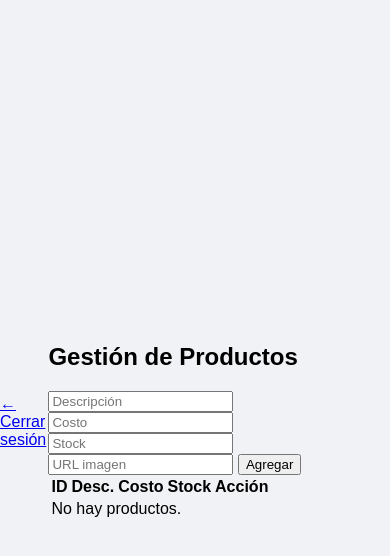
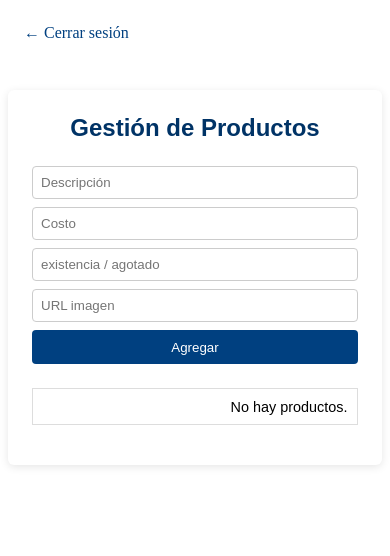
Before and after one commit to sofiag20/Parnet, a Flask app: page /productos_admin2 in a window 390 px wide. Shown: the top 556 px of the page. Run offline with Flask 3, Linux system fonts and the light colour scheme; the visitor is signed in with stand-in values (Sample User, id 1); data that the repository does not hold is empty; parts of the project's set-up code (start-up, migrations or seed data) failed here and were passed over.

Commit message:
buenas mejoras solo falta editar y imagenes

```diff
--- a/App.py
+++ b/App.py
@@ -1,33 +1,40 @@
-from flask import Flask, render_template, redirect, url_for, jsonify, session, request
+# App.py
+from flask import (
+    Flask, render_template, redirect, url_for,
+    session, request
+)
 from flask_socketio import SocketIO, emit
 from models.Database import Database
+from models.Noticia   import Noticia
+from models.Visita    import Visita
+from models.Usuario   import Usuario
+from models.Producto  import Producto
 
-db = Database.get_instance()  # ✅ OBLIGATORIO desde aquí
+# Instancia única de SQLAlchemy
+db = Database.get_instance()
 
-from models.Noticia import Noticia
-from models.Visita import Visita
-from models.Usuario import Usuario
-from models.Producto import Producto
-
-app = Flask(__name__)
+app = Flask(__name__, static_folder='static', template_folder='templates')
 app.secret_key = "admin123"
-app.config['SQLALCHEMY_DATABASE_URI'] = 'mysql+pymysql://cecilio:ceci1282@localhost/parnet'
+app.config['SQLALCHEMY_DATABASE_URI']        = 'mysql+pymysql://cecilio:ceci1282@localhost/parnet'
 app.config['SQLALCHEMY_TRACK_MODIFICATIONS'] = False
 
-db.init_app(app)  # ✅ ASOCIA la instancia Singleton a la app
-
+# Asociamos db y SocketIO
+db.init_app(app)
 socketio = SocketIO(app)
 
+# Mantiene los sid de usuarios conectados
+usuarios_conectados = set()
 
-# Variable global para usuarios conectados
-usuarios_conectados = set()
+# ——————————————————————————————
+# RUTAS PÚBLICAS
+# ——————————————————————————————
 
 @app.route("/")
 def index():
-    # Noticias
-    noticias_query = Noticia.query.order_by(Noticia.id_notice.desc()).limit(5).all()
-    noticias_dict = [n.to_dict() for n in noticias_query]
-    # Contador de visitas (incrementa al cargar la página)
+    noticias = Noticia.query \
+        .order_by(Noticia.id_notice.desc()) \
+        .limit(5) \
+        .all()
     visita = Visita.query.first()
     if not visita:
         visita = Visita(total=1)
@@ -35,20 +42,14 @@ def index():
     else:
         visita.total += 1
     db.session.commit()
-    return render_template("index.html", noticias=noticias_dict, visitas=visita.total)
 
+    return render_template(
+        "index.html",
+        noticias=[n.to_dict() for n in noticias],
+        visitas=visita.total
+    )
 
-@socketio.on('connect')
-def manejar_conexion():
-    usuarios_conectados.add(request.sid)
-    emit('actualizar_conectados', len(usuarios_conectados), broadcast=True)
-
-@socketio.on('disconnect')
-def manejar_desconexion():
-    usuarios_conectados.discard(request.sid)
-    emit('actualizar_conectados', len(usuarios_conectados), broadcast=True)
-
-
+# Fragmentos cargados por AJAX
 @app.route("/contenido/principal")
 def contenido_principal():
     return render_template("fragmentos/principal.html")
@@ -61,12 +62,10 @@ def contenido_quienes():
 def contenido_clientes():
     return render_template("fragmentos/clientes.html")
 
-
-
+# Páginas completas estáticas
 @app.route("/servicios")
 def servicios():
     return render_template("servicios.html")
-
 
 @app.route("/productos")
 def productos():
@@ -76,80 +75,28 @@ def productos():
 def contacto():
     return render_template("contacto.html")
 
-@app.route("/contenido/admin")
-def contenido_admin():
-    if session.get("rol") == "admin":
-        return render_template("fragmentos/admin.html")
-    return "No autorizado", 403
+# ——————————————————————————————
+# SOCKET.IO PARA USUARIOS CONECTADOS
+# ——————————————————————————————
 
+@socketio.on('connect')
+def manejar_conexion():
+    usuarios_conectados.add(request.sid)
+    emit('actualizar_conectados', len(usuarios_conectados), broadcast=True)
 
+@socketio.on('disconnect')
+def manejar_desconexion():
+    usuarios_conectados.discard(request.sid)
+    emit('actualizar_conectados', len(usuarios_conectados), broadcast=True)
 
+# ——————————————————————————————
+# LOGIN / LOGOUT
+# ——————————————————————————————
 
-@app.route("/contenido/login")
-def contenido_login():
-    return render_template("fragmentos/login.html")
-
-@app.route("/login", methods=["POST"])
-def login():
-    user = request.form.get("user")
-    pw = request.form.get("pw")
-
-    usuario = Usuario.query.filter_by(user=user).first()
-
-    if usuario and usuario.pw == pw:
-        session["usuario_id"] = usuario.id
-        session["rol"] = usuario.rol
-        return jsonify({"success": True, "rol": usuario.rol})
-    else:
-        return jsonify({"success": False, "message": "Credenciales inválidas"})
-
-
-@app.route("/logout")
-def logout():
-    session.clear()
-    return redirect(url_for("index"))
-
-@app.route("/admin/productos")
-def admin_productos():
-    productos = Producto.query.all()
-    return render_template("admin/productos.html", productos=productos)
-
-
-@app.route("/contenido/productos_admin")
-def productos_admin():
-    productos = Producto.query.all()
-    return render_template("fragmentos/productos_admin.html", productos=productos)
-
-@app.route("/admin/producto/crear", methods=["POST"])
-def crear_producto():
-    descripcion = request.form["descripcion"]
-    costo = request.form["costo"]
-    stock = request.form["stock"]
-    imagen = request.form.get("imagen")
-
-    nuevo = Producto(descripcion=descripcion, costo=costo, stock=stock, imagen=imagen)
-    db.session.add(nuevo)
-    db.session.commit()
-    return redirect(url_for("productos_admin"))
-
-
-@app.route("/admin/producto/editar/<int:id>", methods=["POST"])
-def editar_producto(id):
-    producto = Producto.query.get_or_404(id)
-    producto.descripcion = request.form["descripcion"]
-    producto.costo = request.form["costo"]
-    producto.stock = request.form["stock"]
-    producto.imagen = request.form.get("imagen")
-    db.session.commit()
-    return redirect(url_for("productos_admin"))
-
-
-@app.route("/admin/producto/eliminar/<int:id>", methods=["POST"])
-def eliminar_producto(id):
-    producto = Producto.query.get_or_404(id)
-    db.session.delete(producto)
-    db.session.commit()
-    return redirect(url_for("productos_admin"))
+@app.route("/login2")
+def login2():
+    # Antes: return render_template("Login2.html")
+    return render_template("login2.html")
 
 
 @app.route("/login", methods=["POST"])
@@ -160,20 +107,62 @@ def login():
     if usuario and usuario.pw == pw:
         session["usuario_id"] = usuario.id
         session["rol"]        = usuario.rol
-        # en lugar de jsonify, redirige a la página de productos
         return redirect(url_for("productos_admin2"))
-        # si falla, vuelve al login con mensaje (puedes ampliarlo)
-        return redirect(url_for("login2"))
+    return redirect(url_for("login2"))
 
+@app.route("/logout")
+def logout():
+    session.clear()
+    return redirect(url_for("login2"))
+
+# ——————————————————————————————
+# ADMINISTRACIÓN DE PRODUCTOS (CRUD EN PÁGINA COMPLETA)
+# ——————————————————————————————
 
 @app.route("/productos_admin2")
 def productos_admin2():
-    # Verifica que el usuario esté autenticado y sea admin
     if session.get("rol") != "admin":
         return redirect(url_for("login2"))
-    productos = Producto.query.all() or []
+    productos = Producto.query.all()
     return render_template("productos_admin2.html", productos=productos)
 
+@app.route("/admin/producto/crear", methods=["POST"])
+def crear_producto():
+    descripcion = request.form["descripcion"]
+    costo       = request.form["costo"]
+    stock       = request.form["stock"]
+    imagen      = request.form.get("imagen")
+    nuevo = Producto(
+        descripcion=descripcion,
+        costo=costo,
+        stock=stock,
+        imagen=imagen
+    )
+    db.session.add(nuevo)
+    db.session.commit()
+    return redirect(url_for("productos_admin2"))
+
+@app.route("/admin/producto/editar/<int:id>", methods=["POST"])
+def editar_producto(id):
+    p = Producto.query.get_or_404(id)
+    p.descripcion = request.form["descripcion"]
+    p.costo       = request.form["costo"]
+    p.stock       = request.form["stock"]
+    p.imagen      = request.form.get("imagen")
+    db.session.commit()
+    return redirect(url_for("productos_admin2"))
+
+@app.route("/admin/producto/eliminar/<int:id>", methods=["POST"])
+def eliminar_producto(id):
+    p = Producto.query.get_or_404(id)
+    db.session.delete(p)
+    db.session.commit()
+    return redirect(url_for("productos_admin2"))
+
+# ——————————————————————————————
+# EJECUCIÓN
+# ——————————————————————————————
 
 if __name__ == "__main__":
-    socketio.run(app)
+    # Arranca HTTP + WebSocket
+    socketio.run
--- a/models/Database.py
+++ b/models/Database.py
@@ -10,3 +10,6 @@ class Database:
             Database._instance = SQLAlchemy()
             print("🔄 SQLAlchemy (Singleton) instanciado")
         return Database._instance
+
+# Exporta directamente la instancia única para importarla como `db`
+db = Database.get_instance()
--- a/models/Producto.py
+++ b/models/Producto.py
@@ -1,4 +1,4 @@
-from App import db
+from models.Database import db
 
 class Producto(db.Model):
     __tablename__ = 'producto'  # Coincide con la tabla real
--- /dev/null
+++ b/static/css/productos_admin2.css
@@ -0,0 +1,131 @@
+/* static/css/admin.css */
+
+/* Contenedor general del panel */
+.admin-dashboard {
+  max-width: 800px;
+  margin: 2rem auto;
+  padding: 1.5rem;
+  background: #fff;
+  border-radius: 6px;
+  box-shadow: 0 2px 8px rgba(0,0,0,0.1);
+  font-family: Arial, sans-serif;
+}
+
+/* Título */
+.admin-dashboard h2 {
+  margin-top: 0;
+  margin-bottom: 1.5rem;
+  color: #003366;
+  text-align: center;
+}
+
+/* Formulario de alta */
+#form-agregar-producto {
+  display: flex;
+  flex-wrap: wrap;
+  gap: 0.5rem;
+  margin-bottom: 1.5rem;
+  justify-content: space-between;
+}
+
+#form-agregar-producto input {
+  flex: 1;
+  min-width: 120px;
+  padding: 0.5rem;
+  border: 1px solid #ccc;
+  border-radius: 4px;
+}
+
+#form-agregar-producto button {
+  padding: 0.6rem 1.2rem;
+  background: #004080;
+  color: #fff;
+  border: none;
+  border-radius: 4px;
+  cursor: pointer;
+}
+
+#form-agregar-producto button:hover {
+  background: #0066cc;
+}
+
+/* Tabla de productos */
+table {
+  width: 100%;
+  border-collapse: collapse;
+  font-size: 0.9rem;
+}
+
+table th, table td {
+  padding: 0.6rem;
+  border: 1px solid #ddd;
+  text-align: left;
+}
+
+table th {
+  background: #004080;
+  color: #fff;
+}
+
+table td input {
+  width: 100%;
+  padding: 0.3rem;
+  border: 1px solid #ccc;
+  border-radius: 3px;
+  font-size: 0.9rem;
+}
+
+/* Botones de acción */
+table button {
+  background: none;
+  border: none;
+  cursor: pointer;
+  font-size: 1.1rem;
+  margin-right: 0.3rem;
+}
+
+table button:hover {
+  opacity: 0.7;
+}
+
+/* Enlace de cerrar sesión */
+header a {
+  display: inline-block;
+  margin: 1rem;
+  color: #004080;
+  text-decoration: none;
+}
+
+header a:hover {
+  text-decoration: underline;
+}
+
+/* Responsive */
+@media (max-width: 600px) {
+  #form-agregar-producto {
+    flex-direction: column;
+  }
+  table, table thead, table tbody, table th, table td, table tr {
+    display: block;
+  }
+  table thead {
+    display: none;
+  }
+  table tr {
+    margin-bottom: 1rem;
+  }
+  table td {
+    text-align: right;
+    position: relative;
+    padding-left: 50%;
+  }
+  table td::before {
+    content: attr(data-label);
+    position: absolute;
+    left: 0;
+    width: 45%;
+    padding-left: 0.5rem;
+    font-weight: bold;
+    text-align: left;
+  }
+}
--- a/templates/productos_admin2.html
+++ b/templates/productos_admin2.html
@@ -4,36 +4,48 @@
   <meta charset="UTF-8"/>
   <meta name="viewport" content="width=device-width,initial-scale=1.0"/>
   <title>Admin • Productos</title>
-  <link rel="stylesheet" href="{{ url_for('static', filename='css/admin.css') }}">
-  <link rel="stylesheet" href="{{ url_for('static', filename='css/login2.css') }}">
+  <!-- CORRECCIÓN: filename como keyword -->
+  <link rel="stylesheet" href="{{ url_for('static', filename='css/productos_admin2.css') }}">
 </head>
 <body>
   <header>
-    <a href="{{ url_for('login2') }}">← Cerrar sesión</a>
+    <a href="{{ url_for('logout') }}">← Cerrar sesión</a>
   </header>
+
   <section class="admin-dashboard">
     <h2>Gestión de Productos</h2>
-    <form id="form-agregar-producto" onsubmit="return crearProducto();">
+
+    <form id="form-agregar-producto"
+          action="{{ url_for('crear_producto') }}"
+          method="POST">
       <input type="text"   name="descripcion" placeholder="Descripción" required>
       <input type="number" step="0.01" name="costo" placeholder="Costo" required>
-      <input type="number" name="stock" placeholder="Stock" required>
+      <input type="text"   name="stock" placeholder="existencia / agotado" required>
       <input type="text"   name="imagen" placeholder="URL imagen">
       <button type="submit">Agregar</button>
     </form>
+
     <table>
       <thead>
-        <tr><th>ID</th><th>Desc.</th><th>Costo</th><th>Stock</th><th>Acción</th></tr>
+        <tr>
+          <th>ID</th><th>Desc.</th><th>Costo</th><th>Stock</th><th>Acción</th>
+        </tr>
       </thead>
       <tbody>
         {% for p in productos %}
         <tr>
-          <td>{{ p.id_producto }}</td>
-          <td>{{ p.descripcion }}</td>
-          <td>{{ '%.2f'|format(p.costo) }}</td>
-          <td>{{ p.stock }}</td>
-          <td>
-            <button onclick="eliminarProducto('{{ p.id_producto }}')">🗑️</button>
-          </td>
+          <form action="{{ url_for('editar_producto', id=p.id_producto) }}"
+                method="POST">
+            <td>{{ p.id_producto }}</td>
+            <td><input name="descripcion" value="{{ p.descripcion }}"></td>
+            <td><input name="costo"       value="{{ p.costo }}"></td>
+            <td><input name="stock"       value="{{ p.stock }}"></td>
+            <td>
+              <button type="submit">✏️</button>
+              <button formaction="{{ url_for('eliminar_producto', id=p.id_producto) }}"
+                      formmethod="POST">🗑️</button>
+            </td>
+          </form>
         </tr>
         {% else %}
         <tr><td colspan="5">No hay productos.</td></tr>
@@ -41,7 +53,5 @@
       </tbody>
     </table>
   </section>
-
-  <script src="{{ url_for('static', filename='js/admin.js') }}"></script>
 </body>
 </html>
```
Also changed, not shown: templates/login2.html (+6 -8 lines).
